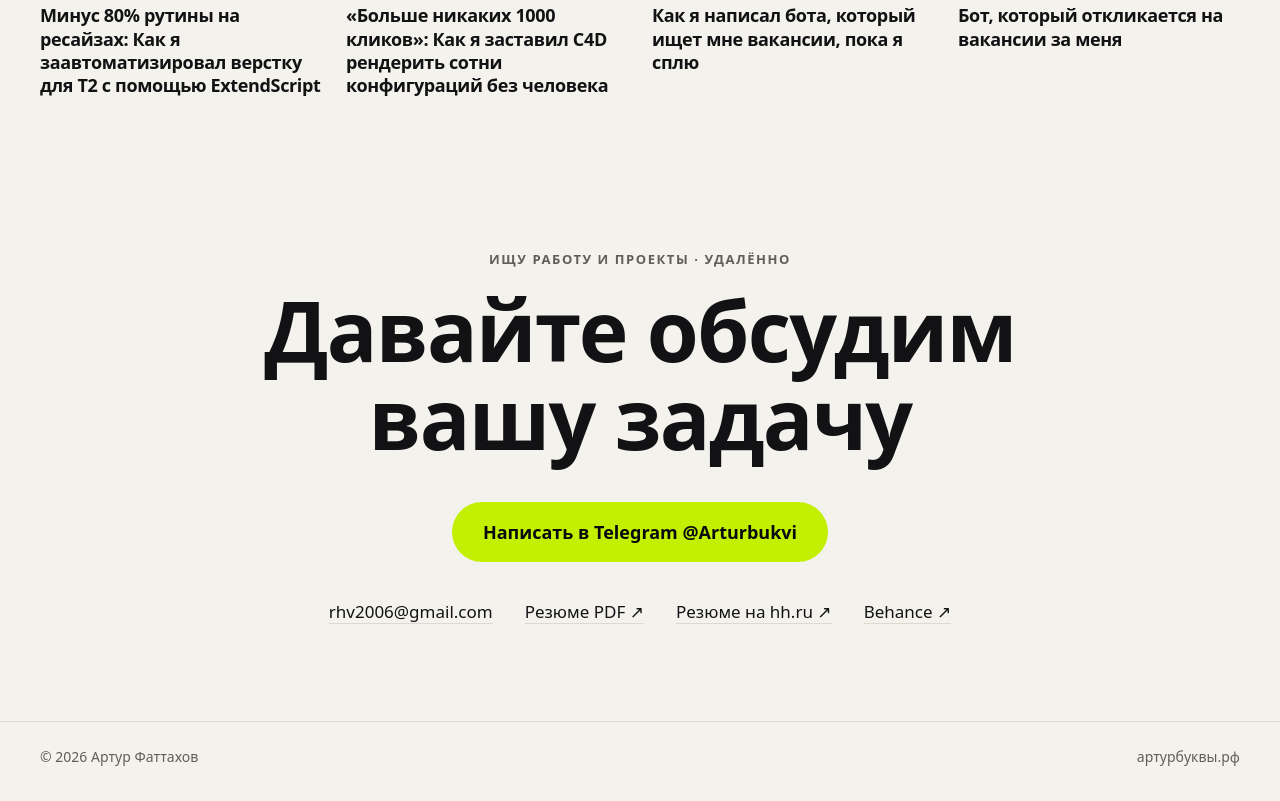
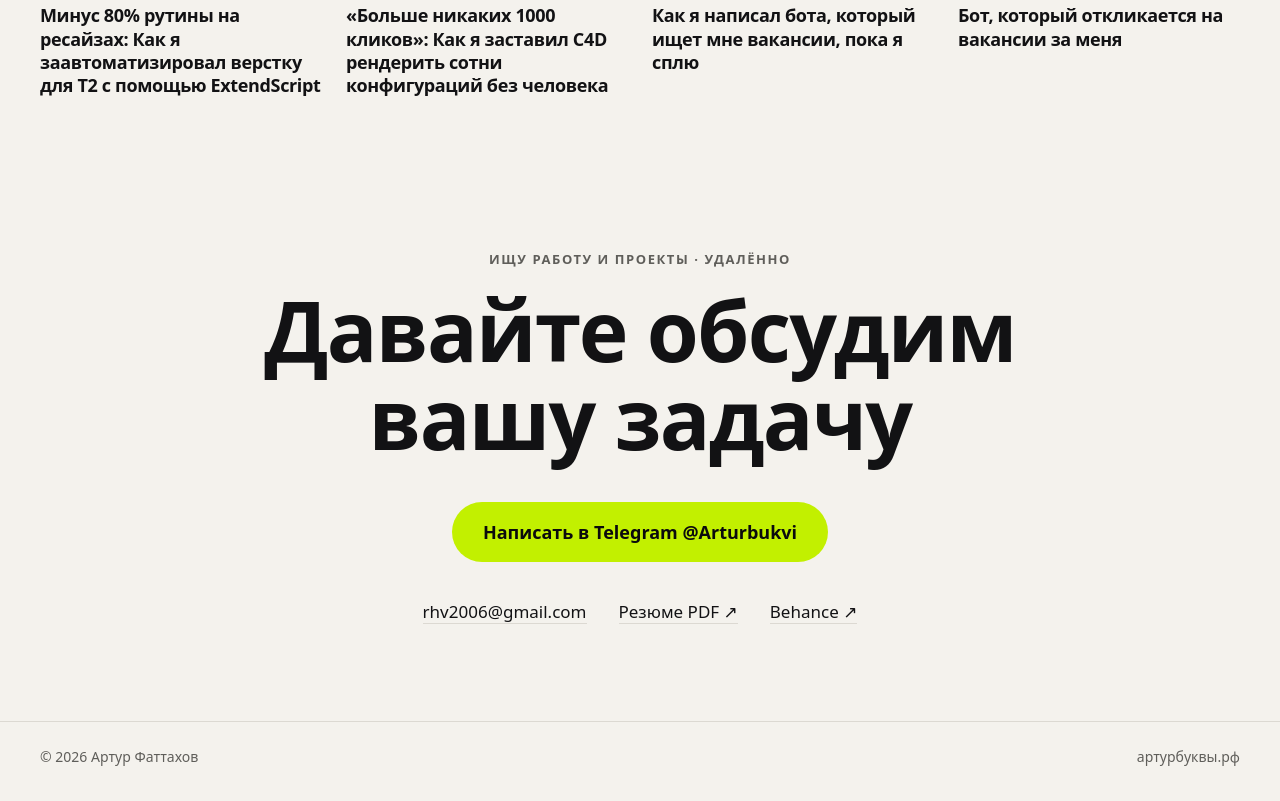
Before and after one commit to rhv2006/arturbukvy-site, an Astro site: page / in a window 1280 px wide. Shown: the part 7487-8288 px from the top of the page. Built offline with nearby package versions, Linux system fonts and the light colour scheme; Astro itself is replaced by a stand-in of ours; no server answers; a web font is replaced by a local one.

Commit message:
Контакты: убрана ссылка на резюме hh.ru
Co-Authored-By: Claude Opus 5.5 <noreply@anthropic.com>

```diff
--- a/src/pages/index.astro
+++ b/src/pages/index.astro
@@ -429,7 +429,6 @@ const dateRu = (iso: string) =>
         <ul class="contact-links">
           <li><a class="link" href={`mailto:${site.email}`}>{site.email}</a></li>
           <li><a class="link" href={site.resumePdf} target="_blank" rel="noopener">Резюме PDF ↗</a></li>
-          <li><a class="link" href={site.hh} target="_blank" rel="noopener">Резюме на hh.ru ↗</a></li>
           <li><a class="link" href={site.behance} target="_blank" rel="noopener">Behance ↗</a></li>
         </ul>
       </section>
```
